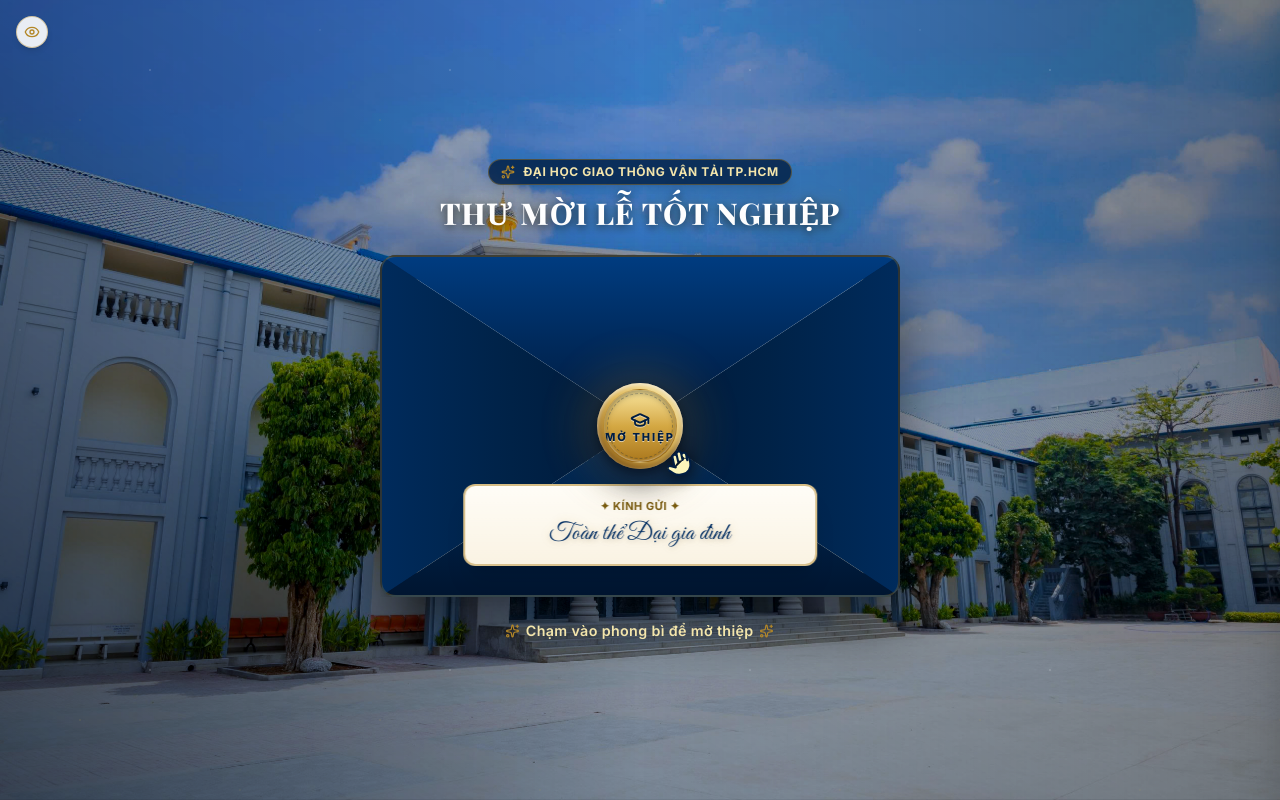
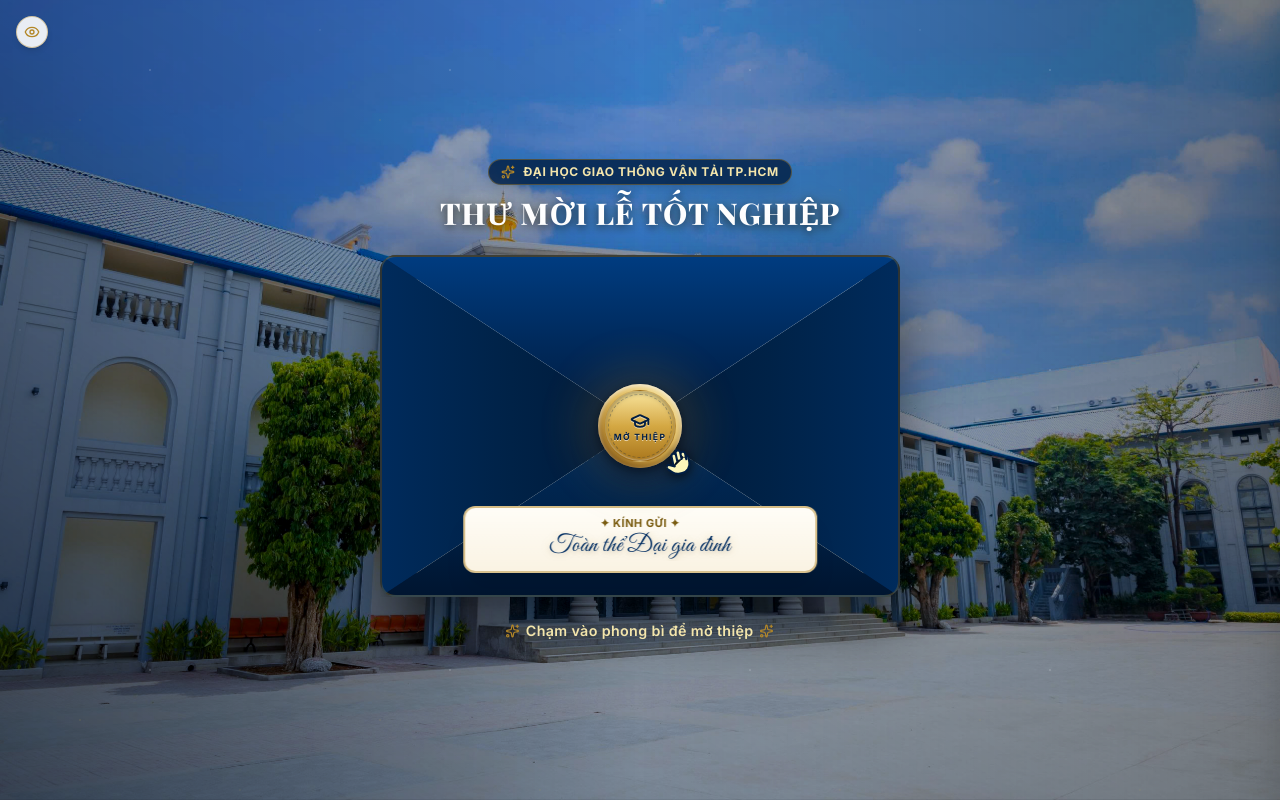
Before and after one commit to Nguyen-Trung-Tien/Graduation-Invitation, a React (Vite) app: page / in a window 1280 px wide. Built offline with nearby package versions, Linux system fonts and the light colour scheme; a web font is replaced by a local one.

Commit message:
feat: implement Envelope component with 3D open animation and guest personalization

```diff
--- a/src/components/Envelope.jsx
+++ b/src/components/Envelope.jsx
@@ -151,12 +151,12 @@
             />
 
             {/* Guest Name Card Tag (Embossed Paper Label) */}
-            <div className="absolute bottom-[9%] left-1/2 -translate-x-1/2 w-[78%] sm:w-[68%] bg-gradient-to-b from-[#FFFDF7] to-[#FAF3E3] border-2 border-double border-[#b38728]/50 rounded-xl p-3 text-center shadow-xl pointer-events-none z-22 select-none">
-              <span className="text-[11px] tracking-wider text-[#7a5c10] font-bold font-sans uppercase block mb-0.5">
+            <div className="absolute bottom-[3.5%] sm:bottom-[7%] left-1/2 -translate-x-1/2 w-[84%] sm:w-[68%] bg-gradient-to-b from-[#FFFDF7] to-[#FAF3E3] border-2 border-double border-[#b38728]/50 rounded-xl py-1.5 px-3 sm:py-2.5 sm:px-4 text-center shadow-xl pointer-events-none z-22 select-none">
+              <span className="text-[9.5px] sm:text-[11px] tracking-wider text-[#7a5c10] font-bold font-sans uppercase block leading-none mb-0.5">
                 ✦ Kính gửi ✦
               </span>
               <p
-                className="text-xl sm:text-2xl font-handwriting text-[#002d62] font-normal leading-normal text-glow"
+                className="text-lg sm:text-2xl font-handwriting text-[#002d62] font-normal leading-tight text-glow mt-0.5 truncate"
                 style={{ letterSpacing: "0.02em" }}
               >
                 {guestName || "Toàn thể Đại gia đình"}
@@ -187,39 +187,39 @@
                   : { scale: 1, opacity: 1 }
               }
               transition={{ duration: 0.4 }}
-              className="absolute top-[50%] left-[50%] -translate-x-[50%] -translate-y-[50%] z-30 flex items-center justify-center cursor-pointer group/seal"
+              className="absolute top-[46%] sm:top-[50%] left-[50%] -translate-x-[50%] -translate-y-[50%] z-30 flex items-center justify-center cursor-pointer group/seal"
             >
               {/* Elegant Glowing Aura */}
-              <div className="absolute w-24 h-24 sm:w-28 sm:h-28 rounded-full bg-[#b38728]/35 blur-xl pointer-events-none group-hover/seal:scale-110 transition-transform duration-500 animate-pulse" />
+              <div className="absolute w-20 h-20 sm:w-28 sm:h-28 rounded-full bg-[#b38728]/35 blur-xl pointer-events-none group-hover/seal:scale-110 transition-transform duration-500 animate-pulse" />
 
               {/* Metallic Wax Circle with Authentic Stamp Depth */}
               <div
-                className="w-[72px] h-[72px] sm:w-[86px] sm:h-[86px] rounded-full bg-gradient-to-tr from-[#8a5d15] via-[#dfb755] to-[#fef0b3] p-1.5 flex items-center justify-center transition-all duration-300 relative z-10 group-hover/seal:scale-108 active:scale-95"
+                className="w-[58px] h-[58px] sm:w-[84px] sm:h-[84px] rounded-full bg-gradient-to-tr from-[#8a5d15] via-[#dfb755] to-[#fef0b3] p-1 sm:p-1.5 flex items-center justify-center transition-all duration-300 relative z-10 group-hover/seal:scale-108 active:scale-95"
                 style={{
                   boxShadow:
-                    "0 12px 30px rgba(0, 15, 40, 0.65), 0 4px 10px rgba(0, 0, 0, 0.4), inset 0 2px 4px rgba(255, 255, 255, 0.7), inset 0 -3px 6px rgba(90, 50, 0, 0.5)",
+                    "0 10px 24px rgba(0, 15, 40, 0.65), 0 3px 8px rgba(0, 0, 0, 0.4), inset 0 2px 4px rgba(255, 255, 255, 0.7), inset 0 -3px 6px rgba(90, 50, 0, 0.5)",
                 }}
               >
                 {/* Inner Pressed Coin Well */}
                 <div
-                  className="w-full h-full rounded-full border border-[#8a5d15]/40 flex flex-col items-center justify-center relative overflow-hidden bg-gradient-to-b from-[#f9e59b] via-[#d4a843] to-[#aa771c] p-1"
+                  className="w-full h-full rounded-full border border-[#8a5d15]/40 flex flex-col items-center justify-center relative overflow-hidden bg-gradient-to-b from-[#f9e59b] via-[#d4a843] to-[#aa771c] p-0.5 sm:p-1"
                   style={{
                     boxShadow:
-                      "inset 0 3px 6px rgba(0, 0, 0, 0.35), inset 0 -1px 2px rgba(255, 255, 255, 0.5)",
+                      "inset 0 2px 5px rgba(0, 0, 0, 0.35), inset 0 -1px 2px rgba(255, 255, 255, 0.5)",
                   }}
                 >
                   {/* Concentric Decorative Ring */}
-                  <div className="absolute inset-[3px] rounded-full border border-dashed border-[#001d42]/30 pointer-events-none" />
+                  <div className="absolute inset-[2.5px] sm:inset-[3px] rounded-full border border-dashed border-[#001d42]/30 pointer-events-none" />
 
                   {/* Graduation Cap Crest */}
                   <GraduationCap
-                    className="w-4.5 h-4.5 sm:w-5 sm:h-5 text-[#001d42] drop-shadow-[0_1px_0_rgba(255,255,255,0.5)] shrink-0 transition-transform duration-300 group-hover/seal:-translate-y-0.5"
+                    className="w-3.5 h-3.5 sm:w-5 sm:h-5 text-[#001d42] drop-shadow-[0_1px_0_rgba(255,255,255,0.5)] shrink-0 transition-transform duration-300 group-hover/seal:-translate-y-0.5"
                     strokeWidth={2.2}
                   />
 
                   {/* Embossed Luxury Typography */}
                   <span
-                    className="text-[9.5px] sm:text-[11px] font-sans font-black tracking-[0.18em] text-[#001d42] uppercase whitespace-nowrap mt-0.5 leading-none select-none drop-shadow-[0_1px_0_rgba(255,255,255,0.6)]"
+                    className="text-[7px] sm:text-[8.5px] font-sans font-bold tracking-[0.12em] sm:tracking-[0.16em] text-[#001d42] uppercase whitespace-nowrap mt-0.5 leading-none select-none drop-shadow-[0_1px_0_rgba(255,255,255,0.6)]"
                   >
                     MỞ THIỆP
                   </span>
@@ -238,10 +238,10 @@
                   repeat: Infinity,
                   ease: "easeInOut",
                 }}
-                className="absolute -bottom-1 -right-2 z-20 pointer-events-none filter drop-shadow-[0_2px_8px_rgba(0,0,0,0.7)]"
+                className="absolute -bottom-0.5 -right-1 sm:-bottom-1 sm:-right-2 z-20 pointer-events-none filter drop-shadow-[0_2px_6px_rgba(0,0,0,0.7)]"
               >
                 <svg
-                  className="w-6 h-6 sm:w-7 sm:h-7 text-[#fcf6ba] transform -rotate-12"
+                  className="w-5 h-5 sm:w-7 sm:h-7 text-[#fcf6ba] transform -rotate-12"
                   viewBox="0 0 24 24"
                   fill="none"
                   stroke="#001d42"
```
